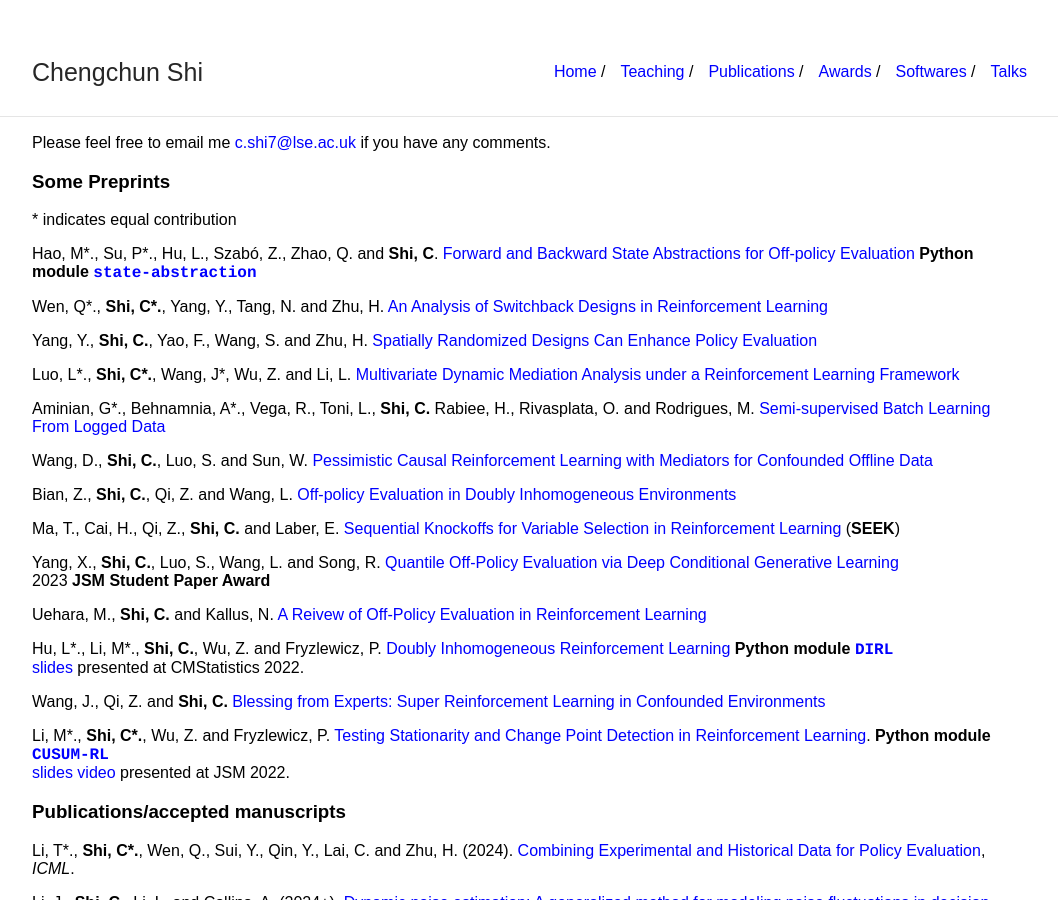
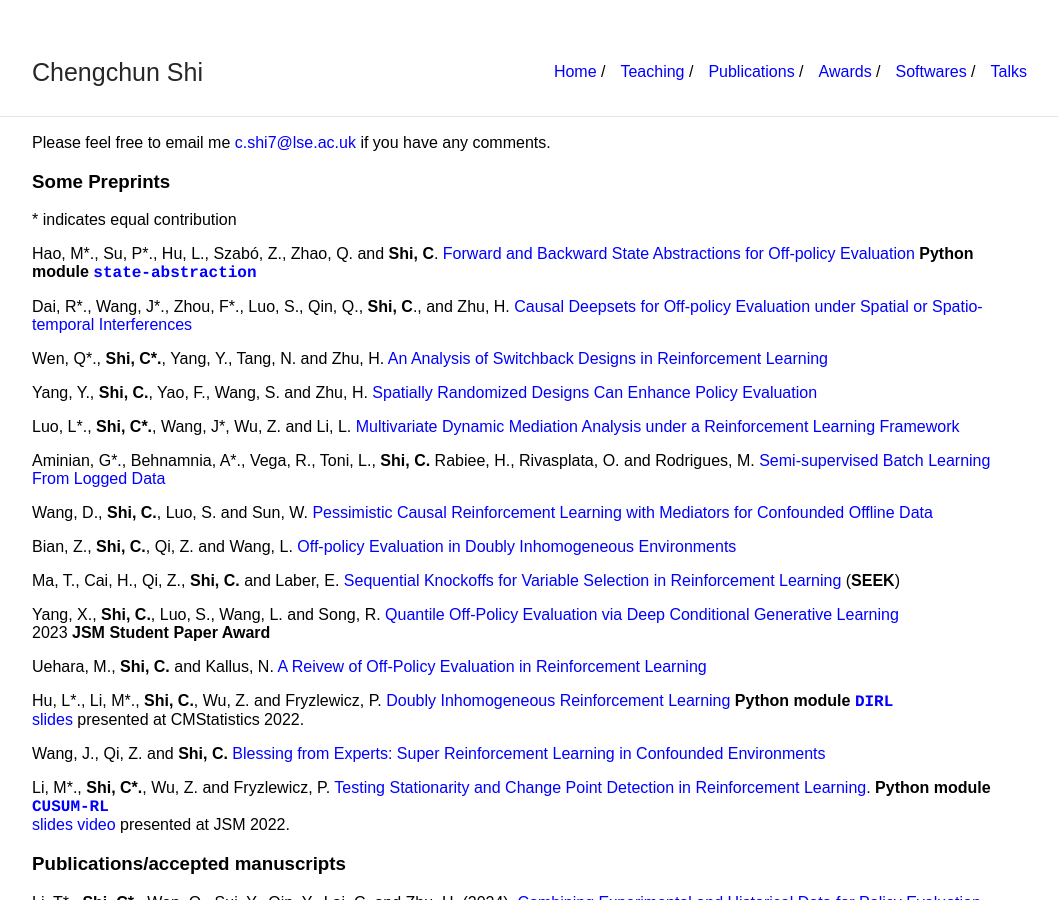
Before and after one commit to callmespring/callmespring.github.io, a Jekyll site: the page built from publication.md, in a window 1280 px wide and 900 px high. Shown: the whole window, without its empty margins (108-1166 px from the left). Built offline with Jekyll 4.4.1, drawn with Linux system fonts in a browser that asks for light colours.

Commit message:
Update publication.md

```diff
--- a/publication.md
+++ b/publication.md
@@ -13,6 +13,9 @@ Please feel free to email me <c.shi7@lse.ac.uk> if you have any comments.
 
 Hao, M\*., Su, P\*., Hu, L., Szabó, Z., Zhao, Q. and **Shi, C**. [Forward and Backward State Abstractions for Off-policy
 Evaluation](https://arxiv.org/pdf/2406.19531) **Python module** [<span style="font-family:courier;">**state-abstraction**</span>](https://github.com/pufffs/state-abstraction)
+
+Dai, R\*., Wang, J\*., Zhou, F\*., Luo, S., Qin, Q., **Shi, C**., and Zhu, H. [Causal Deepsets for Off-policy Evaluation under Spatial or
+Spatio-temporal Interferences](https://arxiv.org/pdf/2407.17910)
 
 Wen, Q\*., **Shi, C\*.**, Yang, Y., Tang, N. and Zhu, H. [An Analysis of Switchback Designs in Reinforcement Learning
 ](https://arxiv.org/pdf/2403.17285.pdf)
```
